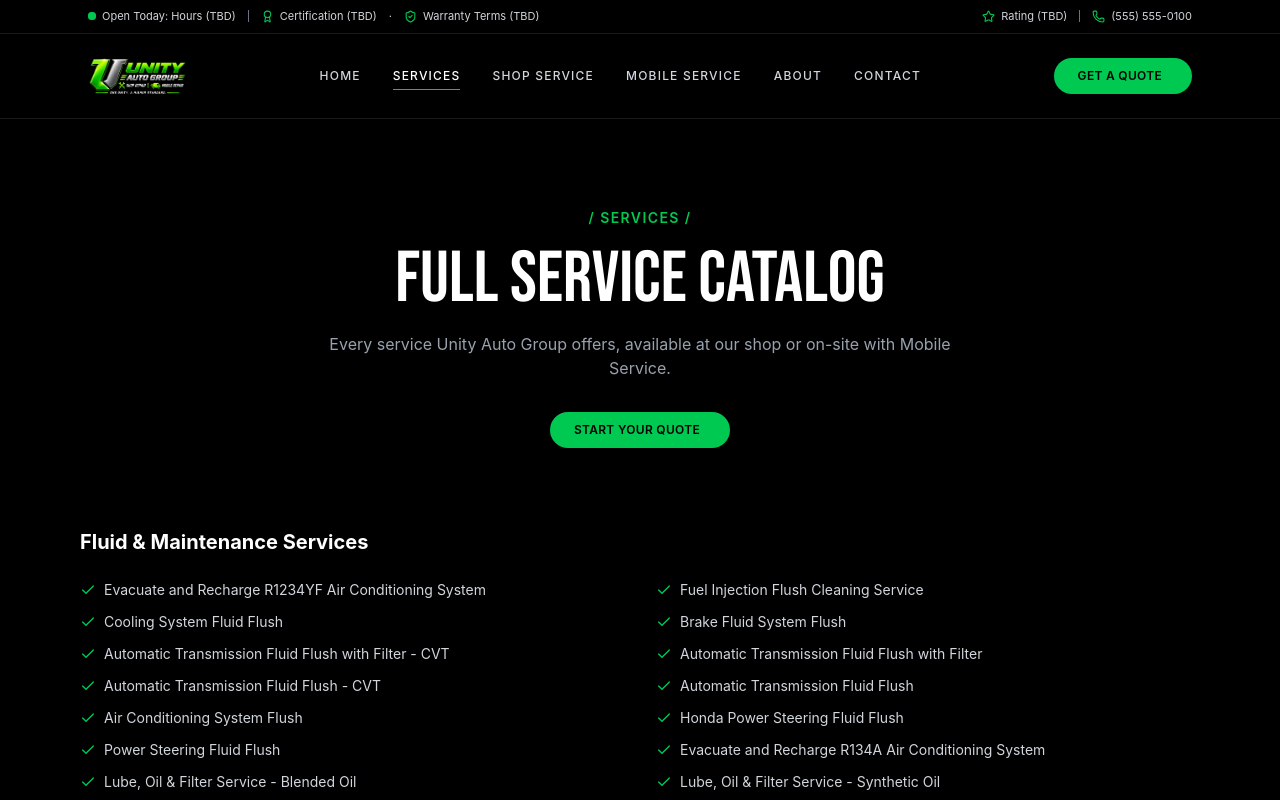
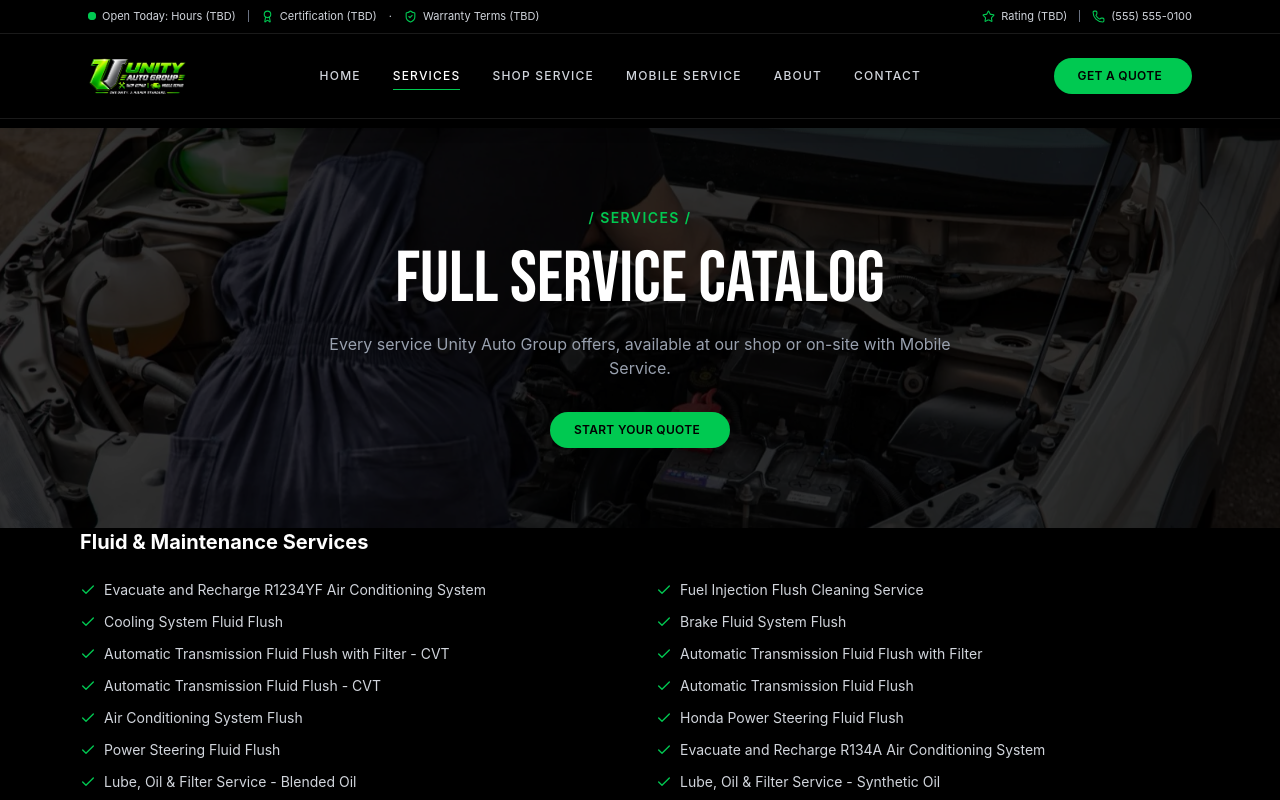
Before and after one commit to haddyscript/UnityAutoGroup, a React (Vite) app: page /services in a window 1280 px wide. Shown: the top 800 px of the page. Built offline with nearby package versions, Linux system fonts and the light colour scheme.

Commit message:
Add background image to Services page hero
Optimized from 2.1MB to 154KB (resized to 1600px, converted to WebP).
Also removes the off-brand truck image the user decided not to use.

```diff
--- a/src/pages/Services.tsx
+++ b/src/pages/Services.tsx
@@ -1,4 +1,5 @@
 import { Check } from 'lucide-react'
+import serviceRepairBg from '../assets/images/services/service-repair-bg.webp'
 import { Container } from '../components/shared/Container'
 import { Button } from '../components/shared/Button'
 import { serviceCatalog } from '../data/serviceCatalog'
@@ -7,8 +8,11 @@ import { openQuotePopup } from '../lib/quote'
 export default function Services() {
   return (
     <>
-      <section className="py-16 text-center sm:py-20">
-        <Container>
+      <section className="relative overflow-hidden py-16 text-center sm:py-20">
+        <img src={serviceRepairBg} alt="" className="absolute inset-0 h-full w-full object-cover" />
+        <div className="absolute inset-0 bg-black/80" />
+
+        <Container className="relative z-10">
           <p className="text-sm font-semibold tracking-widest text-green-500 uppercase">/ Services /</p>
           <h1 className="font-bebas mt-4 text-6xl text-white uppercase sm:text-7xl">Full Service Catalog</h1>
           <p className="mx-auto mt-4 max-w-2xl text-gray-400">
```
Also changed, not shown: src/assets/images/services/service-repair-bg.webp (added).
